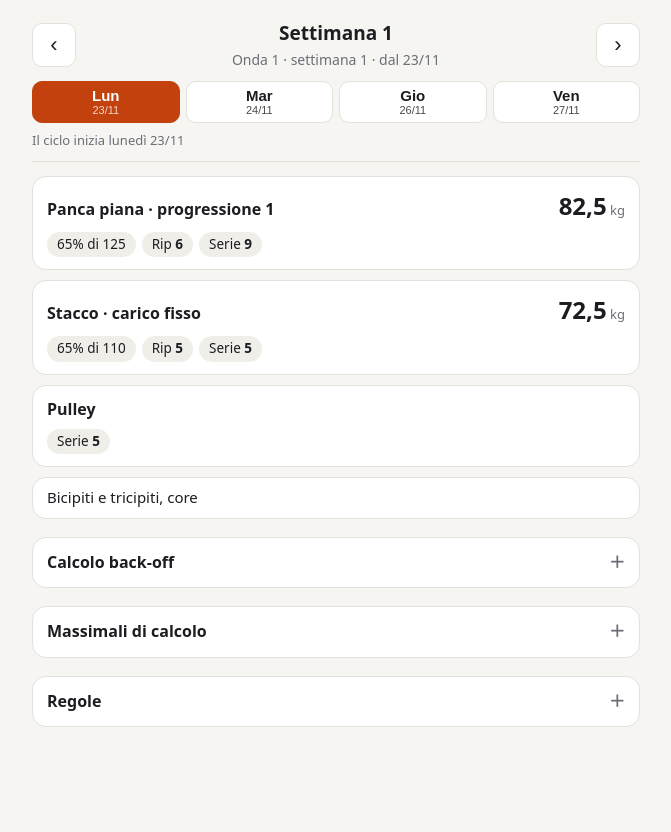
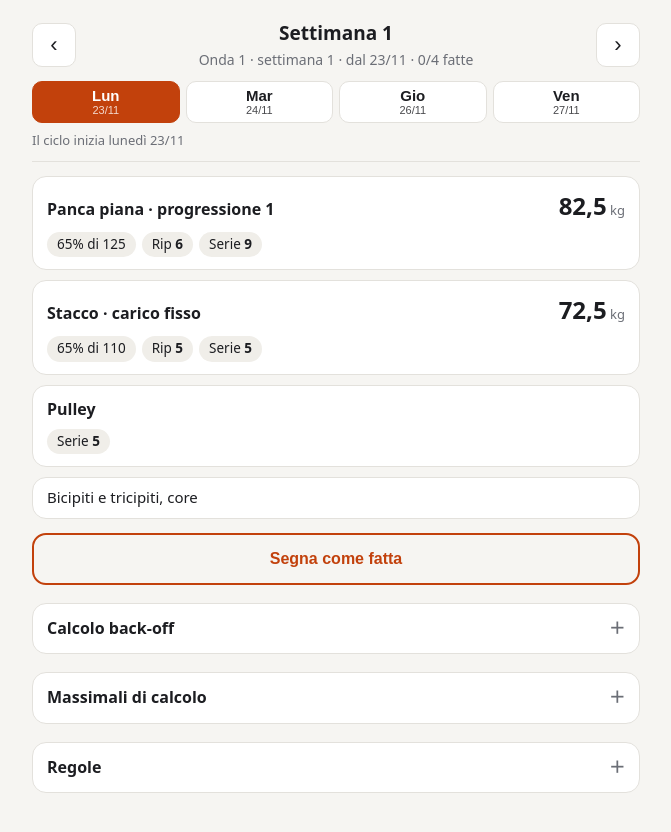
Before and after one commit to WuMing86/allenamento, a plain HTML site: page index.html in a window 1280 px wide. Shown: the whole page, without its empty margins (304-975 px from the left). Before the commit the page ends 800 px from the top, so only its background shows below. Drawn offline with Linux system fonts and the light colour scheme.

Commit message:
Pulsante "Segna come fatta" per ogni seduta
Spunta salvata nel browser con la data; i giorni fatti mostrano una
spunta e la settimana il conteggio delle sedute fatte su 4.

Co-Authored-By: Claude Opus 5.5 <noreply@anthropic.com>

```diff
--- a/index.html
+++ b/index.html
@@ -64,6 +64,12 @@ input[type=number]{width:100%;height:44px;border-radius:10px;border:1px solid va
 .saved{color:var(--ok)}
 ul.rules{margin:0;padding-left:18px;font-size:14.5px}
 ul.rules li{margin:5px 0}
+.donebtn{width:100%;height:52px;border-radius:14px;border:2px solid var(--accent);background:transparent;
+  color:var(--accent);font-size:16px;font-weight:650;cursor:pointer;margin-top:4px}
+.donebtn.fatta{border-color:var(--ok);background:var(--ok);color:var(--bg)}
+.donebtn small{display:block;font-size:12px;font-weight:400;opacity:.85}
+.days button .ck{color:var(--ok);font-weight:700;margin-left:3px}
+.days button.on .ck{color:var(--accent-ink)}
 .err{background:var(--card);border:1px solid var(--accent);border-radius:14px;padding:14px;margin-top:14px}
 </style>
 </head>
@@ -125,7 +131,11 @@ ul.rules li{margin:5px 0}
   "use strict";
   var GIORNI = [["lun","Lun",0],["mar","Mar",1],["gio","Gio",3],["ven","Ven",4]];
   var KEY = "allenamento-massimali-v2";   // v2: si salvano solo i valori cambiati rispetto al programma
-  var dati = null, sett = 1, giorno = "lun", massimali = {}, boPct = 85;
+  var KEY_FATTE = "allenamento-fatte-v1";    // { "1-lun": "2026-11-23", ... } data in cui la seduta è stata segnata
+  var dati = null, sett = 1, giorno = "lun", massimali = {}, boPct = 85, fatte = {};
+  try{ fatte = JSON.parse(localStorage.getItem(KEY_FATTE)) || {}; }catch(e){ fatte = {}; }
+  function salvaFatte(){ try{ localStorage.setItem(KEY_FATTE, JSON.stringify(fatte)); return true; }catch(e){ return false; } }
+  function isoOggi(){ var d=new Date(); return d.getFullYear()+"-"+("0"+(d.getMonth()+1)).slice(-2)+"-"+("0"+d.getDate()).slice(-2); }
 
   function r25(x){ return Math.round(x/2.5)*2.5; }
   function fmt(x){ return String(Math.round(x*100)/100).replace(".", ","); }
@@ -161,13 +171,15 @@ ul.rules li{margin:5px 0}
     var w = dati.settimane[sett-1];
     var lun = parseISO(w.lunedi);
     document.getElementById("wtitle").textContent = "Settimana "+w.n;
-    document.getElementById("wsub").textContent = w.titolo+" · dal "+ddmm(lun);
+    var nFatte = GIORNI.filter(function(g){ return fatte[w.n+"-"+g[0]]; }).length;
+    document.getElementById("wsub").textContent = w.titolo+" · dal "+ddmm(lun)+" · "+nFatte+"/4 fatte";
     document.getElementById("prev").disabled = sett<=1;
     document.getElementById("next").disabled = sett>=dati.settimane.length;
 
     var days = document.getElementById("days"); days.innerHTML="";
     GIORNI.forEach(function(g){
       var b = el("button", g[0]===giorno?"on":"", g[1]);
+      if (fatte[w.n+"-"+g[0]]) b.appendChild(el("span","ck","✓"));
       b.appendChild(el("span","d", ddmm(addDays(lun,g[2]))));
       b.onclick = function(){ giorno=g[0]; render(); };
       days.appendChild(b);
@@ -206,6 +218,16 @@ ul.rules li{margin:5px 0}
       if (x.nota) c.appendChild(el("div","nota", x.nota));
       list.appendChild(c);
     });
+
+    var chiave = w.n+"-"+giorno, quando = fatte[chiave];
+    var db = el("button", "donebtn"+(quando?" fatta":""), quando ? "✓ Seduta fatta" : "Segna come fatta");
+    if (quando) db.appendChild(el("small", null, "il "+ddmm(parseISO(quando))+" · tocca per annullare"));
+    db.onclick = function(){
+      if (fatte[chiave]) delete fatte[chiave]; else fatte[chiave] = isoOggi();
+      if (!salvaFatte()) alert("Questo browser non permette di salvare: la spunta durerà solo finché la pagina resta aperta.");
+      render();
+    };
+    list.appendChild(db);
     try{ sessionStorage.setItem("allenamento-vista", JSON.stringify({s:sett,g:giorno})); }catch(e){}
   }
 
```
Also changed, not shown: 1 other file.
